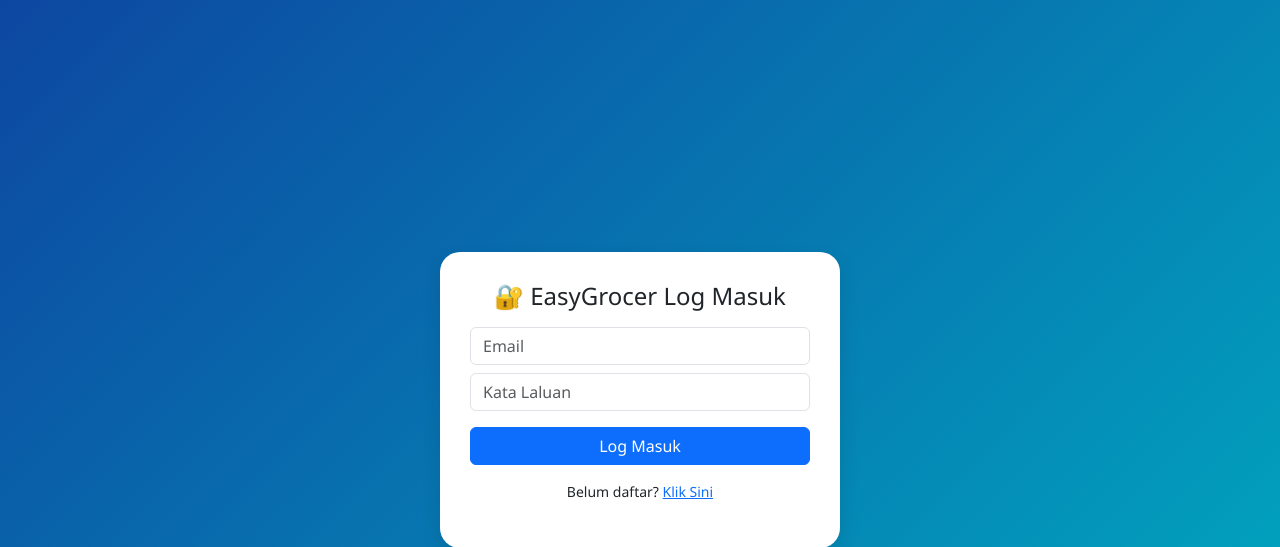
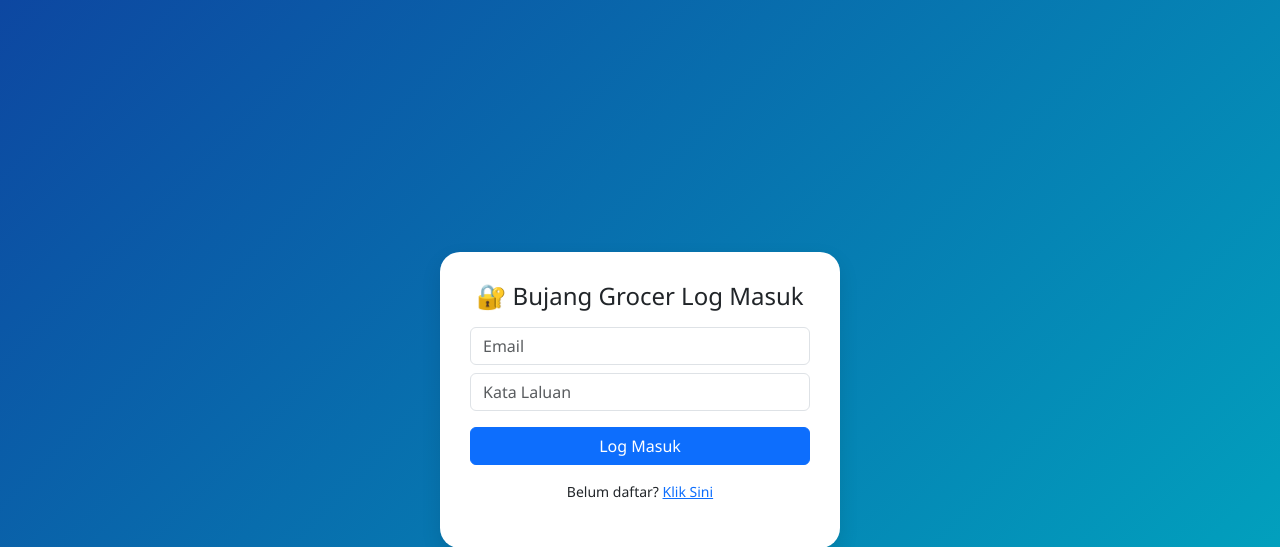
Before and after one commit to syhraff/easy_grocer, a PHP site: page /login.php in a window 1280 px wide. Shown: the top 547 px of the page. Run offline with PHP 8.4, Linux system fonts and the light colour scheme.

Commit message:
Add files via upload

```diff
--- a/home.php
+++ b/home.php
@@ -7,7 +7,7 @@ $uid = $user['id'];
 ?>
 <!DOCTYPE html>
 <html lang="ms">
-<head><meta charset="UTF-8"><title>Easy Grocer - Home</title>
+<head><meta charset="UTF-8"><title>Bujang Grocer - Home</title>
 <link href="https://cdn.jsdelivr.net/npm/bootstrap@5.3.0/dist/css/bootstrap.min.css" rel="stylesheet">
 <style>
 body{font-family:'Segoe UI',sans-serif;background:#f3f7fa}
--- a/login.php
+++ b/login.php
@@ -1,7 +1,7 @@
 <!DOCTYPE html>
 <html>
 <head>
-  <title>Log Masuk - EasyGrocer</title>
+  <title>Log Masuk - Bujang Grocer</title>
   <link href="https://cdn.jsdelivr.net/npm/bootstrap@5.3.0/dist/css/bootstrap.min.css" rel="stylesheet">
   <style>
     body {
@@ -18,7 +18,7 @@
 </head>
 <body class="d-flex align-items-center justify-content-center" style="height:100vh;">
   <div class="login-box" style="width: 400px;">
-    <h4 class="text-center mb-3">🔐 EasyGrocer Log Masuk</h4>
+    <h4 class="text-center mb-3">🔐 Bujang Grocer Log Masuk</h4>
     <?php if (isset($_GET['error'])): ?>
       <div class="alert alert-danger"><?= $_GET['error'] ?></div>
     <?php endif; ?>
```
